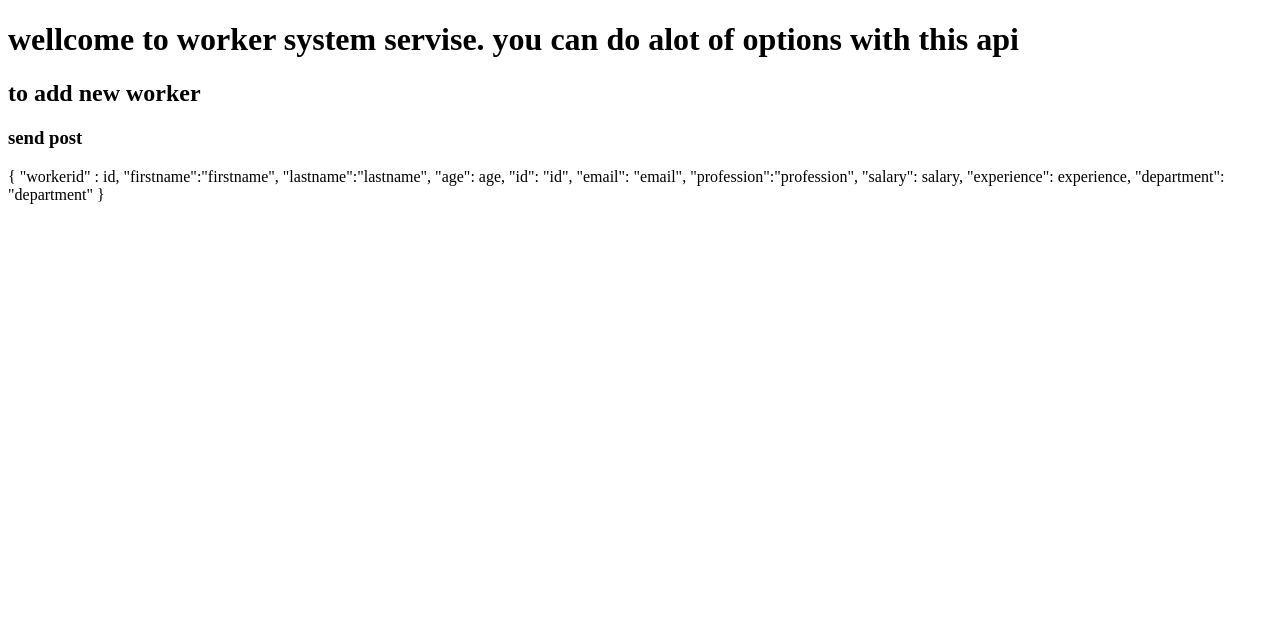
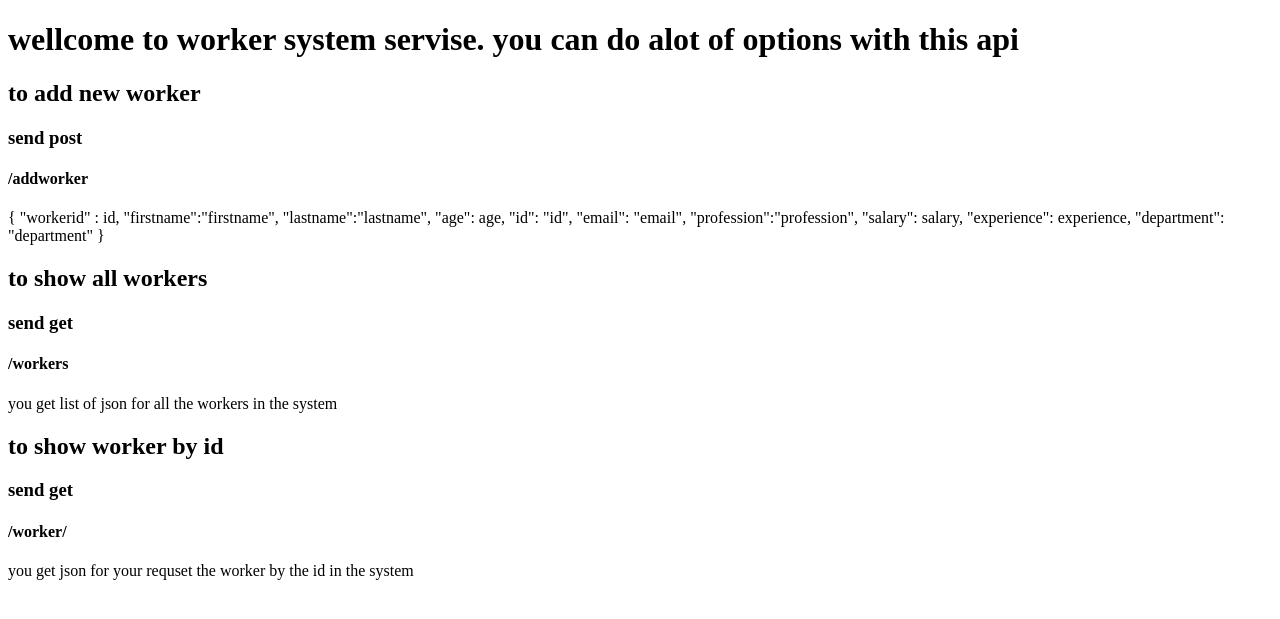
Before and after one commit to JustGigii/devops2-pyton-client-server-project, a Flask app: page / in a window 1280 px wide. Shown: the top 619 px of the page. Run offline with Flask 2, Linux system fonts and the light colour scheme.

Commit message:
show one worker

```diff
--- a/server.py
+++ b/server.py
@@ -41,6 +41,16 @@ def getallworkes():
     response.status_code = 200
     return response
 
+@app.route('/worker/<workerid>', methods=['GET'])
+def getuser(workerid):
+    for worker in workers:
+        if worker['workerid'] == int(workerid):
+            response = jsonify(worker)
+            response.status_code = 200
+            return response
+    response = jsonify("worker no found")
+    response.status_code = 404
+    return response
 
 if __name__ == "__main__":
     app.run(debug=True)
--- a/templates/index.html
+++ b/templates/index.html
@@ -9,6 +9,7 @@
     <h1>wellcome to worker system servise. you can do alot of options with this api</h1>
     <h2>to add new worker</h2>
     <h3>send post</h3>
+    <h4>/addworker</h4>
     <p>
         {
         "workerid" : id,
@@ -22,8 +23,15 @@
         "experience": experience,
         "department": "department"
         }
-
     </p>
+    <h2>to show all workers</h2>
+    <h3>send get</h3>
+    <h4>/workers</h4>
+    <p>you get list of json for all the workers in the system </p>
+    <h2>to show worker by id</h2>
+    <h3>send get</h3>
+    <h4>/worker/<workerid></h4>
+    <p>you get json for your requset the worker by the id in the system</p>
 </body>
 
 </html>
```
